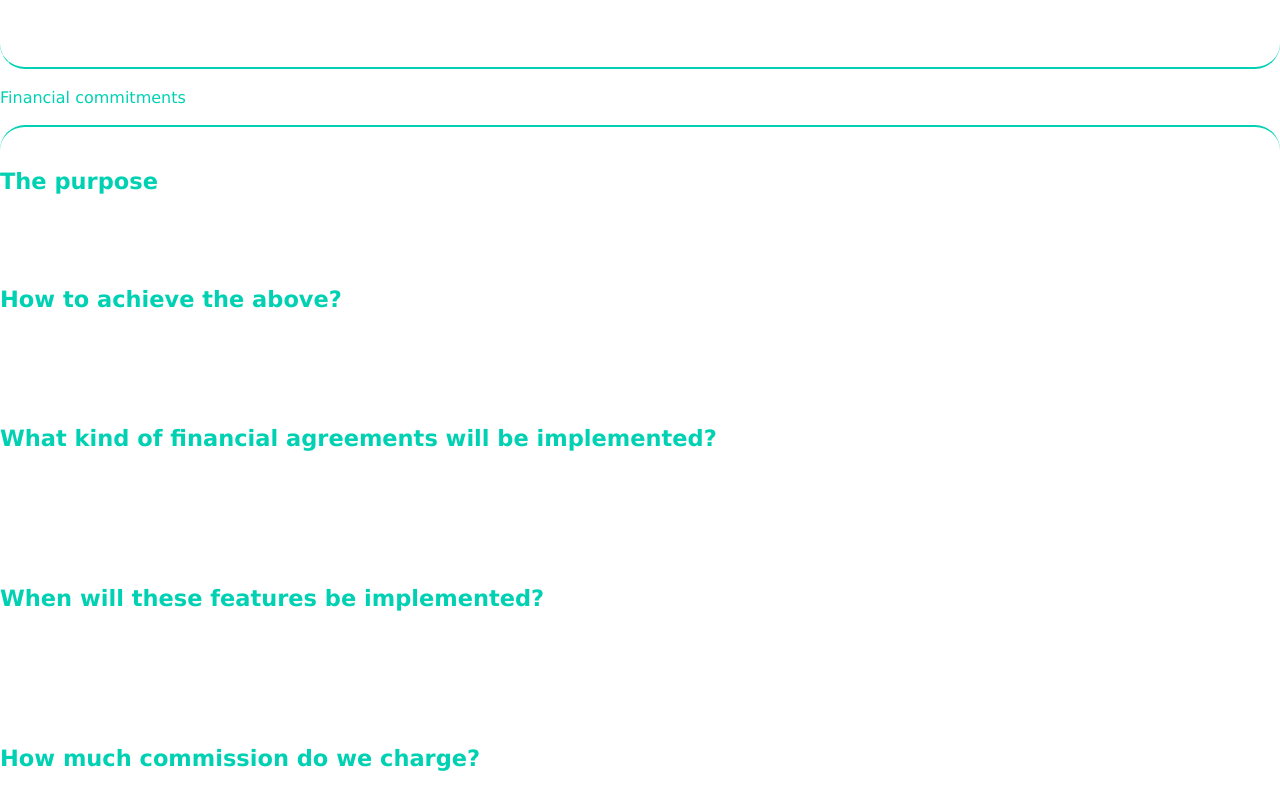
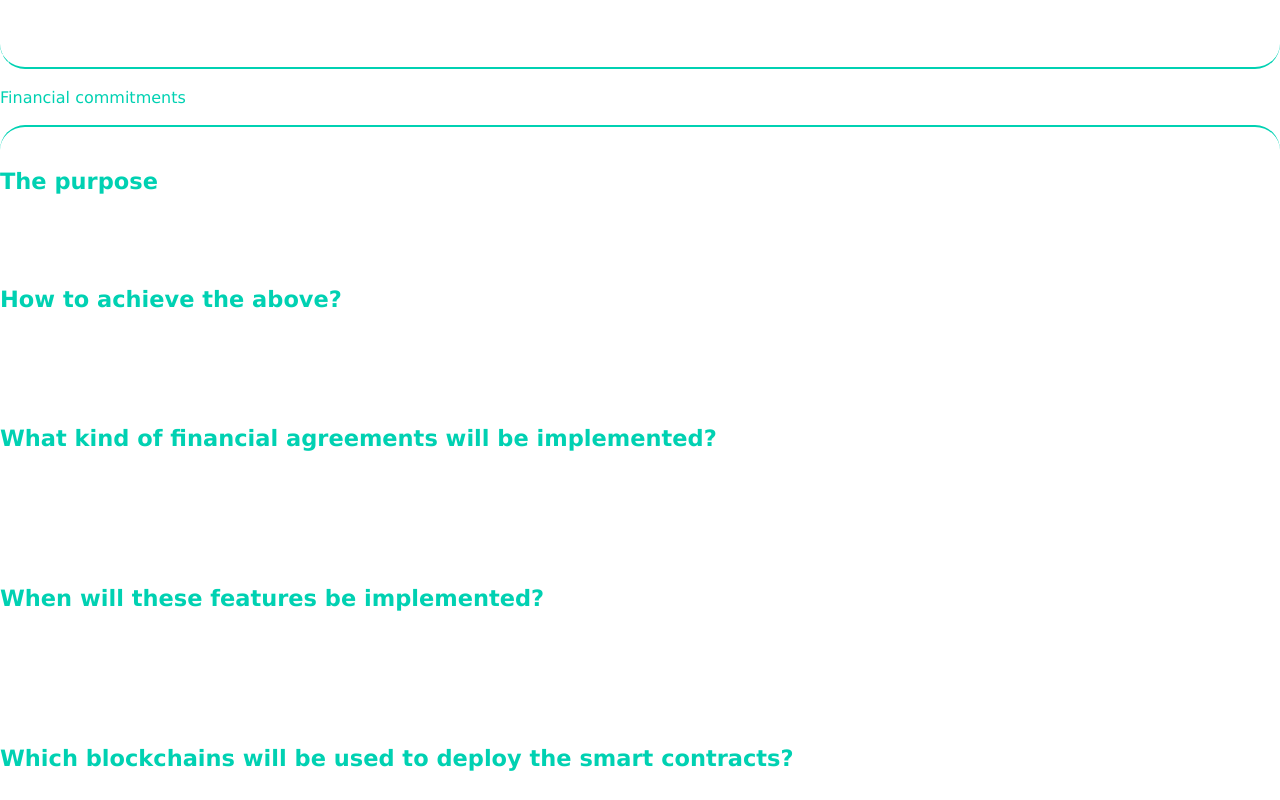
Before and after one commit to farinavito/Web3-Website, a Next.js app: page /use-cases in a window 1280 px wide. Shown: the part 3020-3820 px from the top of the page. Built offline with nearby package versions, Linux system fonts and the light colour scheme.

Commit message:
added another Q&A

```diff
--- a/pages/use-cases.js
+++ b/pages/use-cases.js
@@ -205,6 +205,11 @@ const Cases = () => {
                         every X amount to person B every Y time period for the duration of Z time starting at Q.
                         In the short future we will deploy a smart contract that will enable subjects to commit sending a payment till T.
 
+                        <h2 >Which blockchains will be used to deploy the smart contracts?</h2>
+                        Firstly, the smart contracts will be deployed on the Ethereum mainnet.
+                        After some time we will deploy them to other Ethereum L2 scaling solutions.
+                        We haven't yet decided which scalin solutions will be used.
+
                         <h2 >How much commission do we charge?</h2>
                         A feature in the smart contract lets us to change the commission from 1 to 10**15 weis.
                         This enables us to respond to rapid changes in supply and demand of our system and other events in the world.
```
